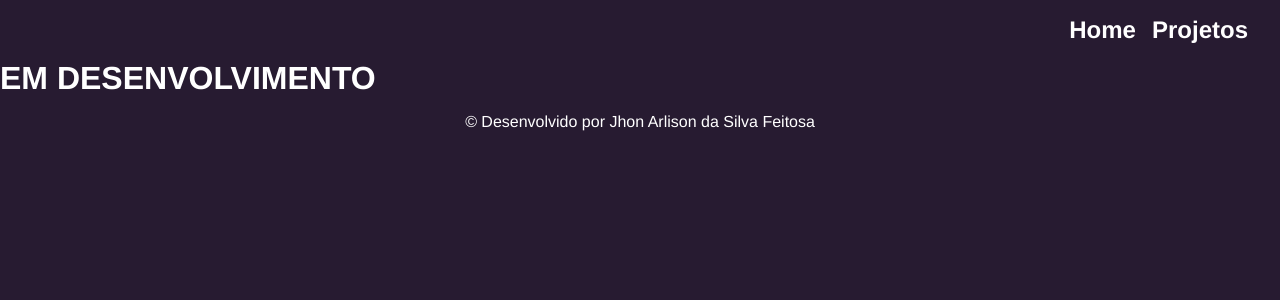
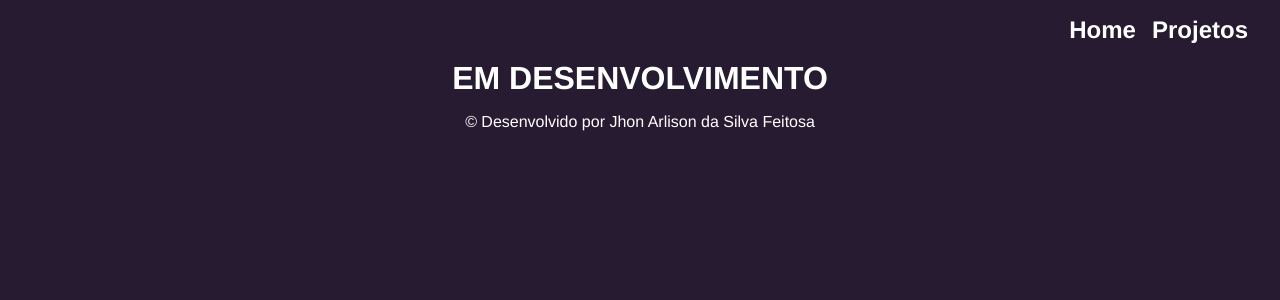
Before and after one commit to jhon3k/Portfolio, a React (Vite) app: page /Projects in a window 1280 px wide. Shown: the top 300 px of the page. Built offline with nearby package versions, Linux system fonts and the light colour scheme.

Commit message:
Update Projects.sass

```diff
--- a/src/Styles/components/Projects.sass
+++ b/src/Styles/components/Projects.sass
@@ -1,3 +1,4 @@
 h1
-  width: 100vh
+  display: flex
+  justify-content: center
   color: #fff
```
